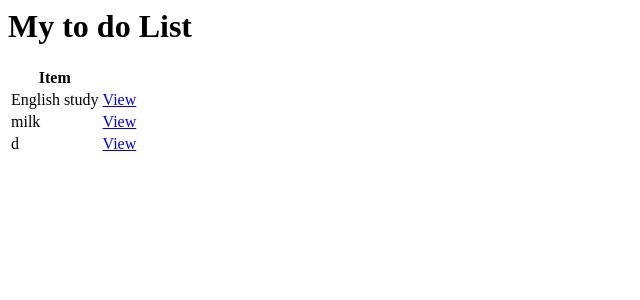
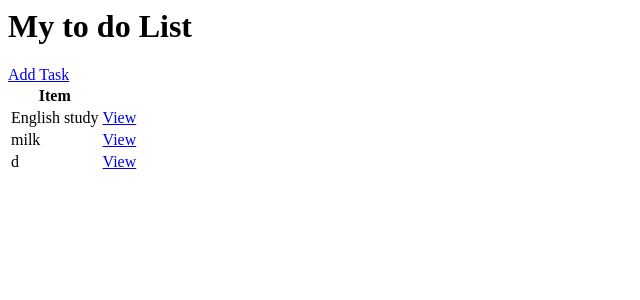
Before and after one commit to zoveloper/Django_ToDoList, a Django app: page / in a window 1280 px wide. Shown: the top 300 px of the page, without its empty margins (0-640 px from the left). Run offline with Django 3.2, Linux system fonts and the light colour scheme; data comes from the database, SQL or seed files in the repository; both versions use the stored data as it was after the commit.

Commit message:
added create item

```diff
--- a/todo_list/base/templates/base/task_list.html
+++ b/todo_list/base/templates/base/task_list.html
@@ -1,8 +1,10 @@
 <h1>My to do List</h1>
+<a href= "{% url 'task-create' %}" >Add Task</a>
 
 <table>
     <tr>
         <th>Item</th>
+        <th></th>
     </tr>
     {% for task in tasks%}
     <tr>
--- a/todo_list/base/urls.py
+++ b/todo_list/base/urls.py
@@ -1,7 +1,8 @@
 from django.urls import path
-from .views import TaskList,TaskDetail
+from .views import TaskList,TaskDetail,TaskCreate
 
 urlpatterns = [
     path('',TaskList.as_view(), name='tasks'),
-    path('task/<int:pk>/',TaskDetail.as_view(), name='task')
+    path('task/<int:pk>/',TaskDetail.as_view(), name='task'),
+    path('task-create/',TaskCreate.as_view(), name='task-create')
 ]
--- a/todo_list/base/views.py
+++ b/todo_list/base/views.py
@@ -1,6 +1,10 @@
 from django.shortcuts import render
 from django.views.generic.list import ListView
 from django.views.generic.detail import DetailView
+from django.views.generic.edit import CreateView
+from django.urls import reverse_lazy
+
+
 from .models import Task
 
 
@@ -12,3 +16,8 @@ class TaskDetail(DetailView):
     model = Task
     context_object_name = 'task'
     template_name = 'base/task.html'
+
+class TaskCreate(CreateView):
+    model = Task
+    fields = '__all__'
+    success_url = reverse_lazy('tasks')
```
Also changed, not shown: todo_list/base/templates/base/task_form.html (+7 -0 lines), todo_list/db.sqlite3.
